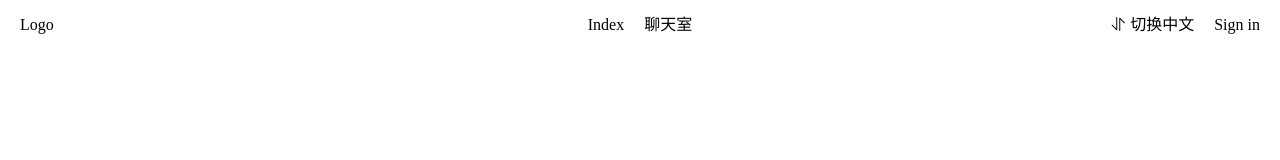
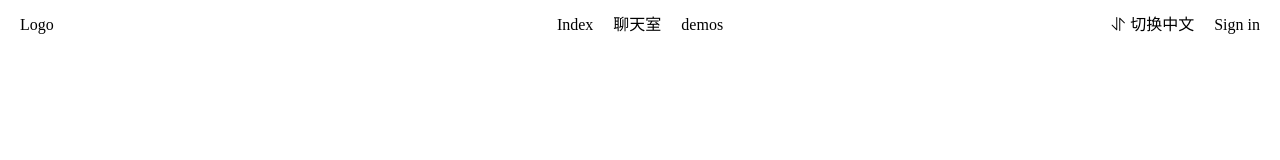
Before and after one commit to jgsrty/shss-web-pc, a Vue app: page /home#/home in a window 1280 px wide. Shown: the top 160 px of the page. Built offline with nearby package versions, Linux system fonts and the light colour scheme; what vue-baidu-map would draw is missing.

Commit message:
添加demos页面，修改部分样式

```diff
--- a/src/router/index.js
+++ b/src/router/index.js
@@ -6,7 +6,7 @@ Vue.use(Router);
 import Layout from "@/views/layout/layout";
 
 export default new Router({
-  mode: "history",
+  mode:'history',
   routes: [
     {
       path: "/404",
@@ -50,6 +50,23 @@ export default new Router({
           meta: { title: "关于", url: "/about", needLogin: true }
         }
       ]
+    },
+    //demos
+    {
+      path: "/demos",
+      component: Layout,
+      name: "Demos",
+      // redirect: "/demos",
+      children: [
+        {
+          path: "/demos",
+          component: r =>
+            require.ensure([], () =>
+              r(require("@/views/demos.vue"), "Demos")
+            ),
+          meta: { title: "demo", url: "/demos", needLogin: true }
+        }
+      ]
     }
   ]
 });
--- /dev/null
+++ b/src/views/demos.vue
@@ -0,0 +1,10 @@
+<template>
+  <div>demo</div>
+</template>
+
+<script>
+export default {};
+</script>
+
+<style lang="scss" scoped>
+</style>
--- a/src/views/layout/components/contain.vue
+++ b/src/views/layout/components/contain.vue
@@ -12,8 +12,8 @@ export default {};
 </script>
 
 <style scoped>
-.main-contain {
+/* .main-contain {
   width: 1200px;
   margin: 0 auto;
-}
+} */
 </style>
--- a/src/views/layout/components/head.vue
+++ b/src/views/layout/components/head.vue
@@ -5,6 +5,7 @@
       <div class="navs">
         <span @click="$router.push('/')">{{$t('header.router.index')}}</span>
         <span @click="$router.push('/about')">聊天室</span>
+        <span @click="$router.push('/demos')">demos</span>
       </div>
       <div class="menu">
         <div class="user menu-item" @click="userLogin" v-if="!userState">{{$t('user.login')}}</div>
```
